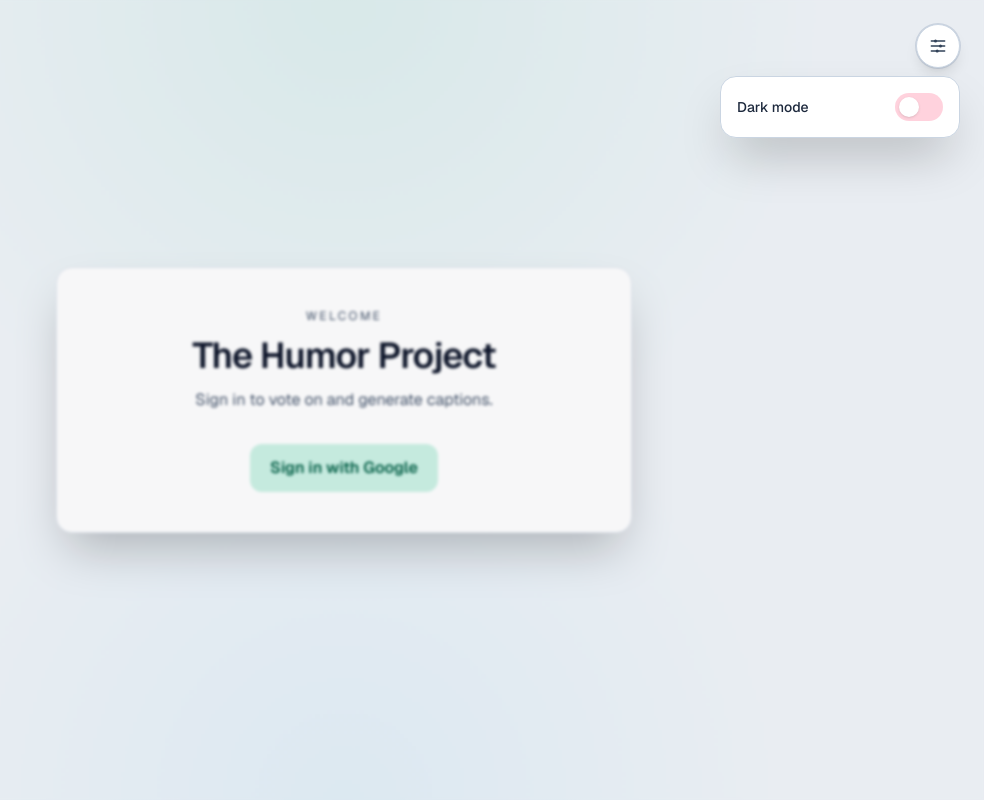
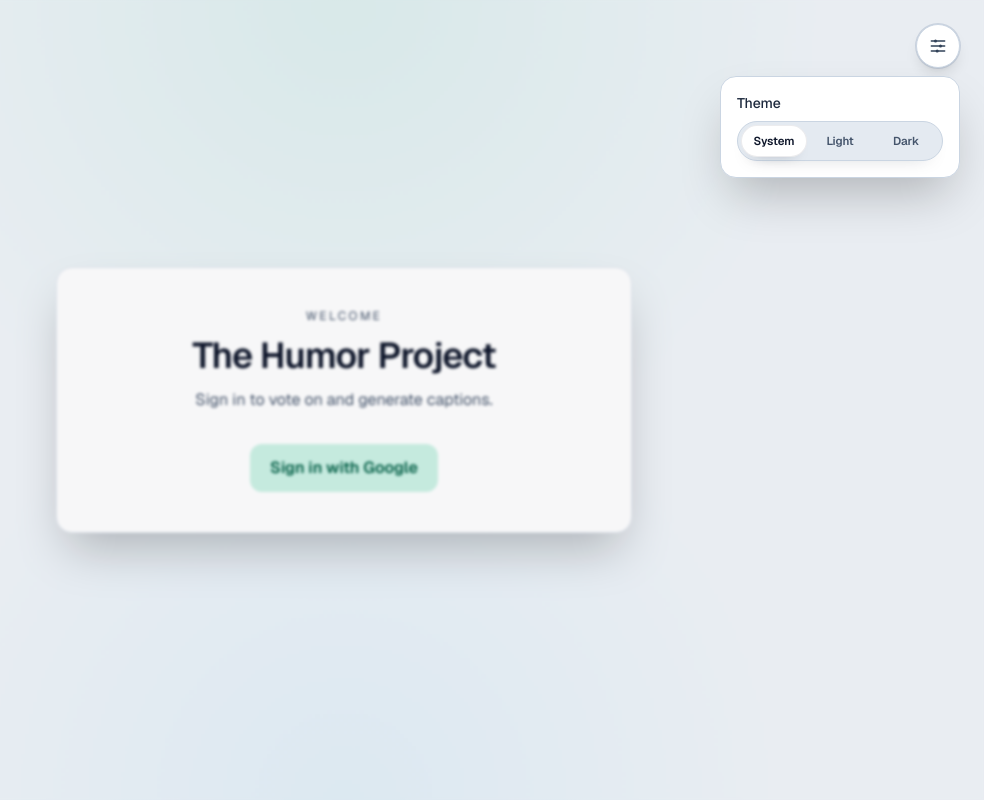
Before and after one commit to nathansun1234/humor-project, a Next.js app: page / in a window 1280 px wide. Both pictures are taken after a click on the button "Open settings". Shown: the whole page, without its empty margins (296-1280 px from the left). Built offline with nearby package versions, Linux system fonts and the light colour scheme; no server answers.

Commit message:
aesthetic improvements

```diff
--- a/src/app/components/SettingsMenu.tsx
+++ b/src/app/components/SettingsMenu.tsx
@@ -14,7 +14,9 @@ import {
 } from '@/lib/protected-settings'
 
 const THEME_STORAGE_KEY = 'ui-theme'
+const THEME_PREFERENCES = ['system', 'light', 'dark'] as const
 type Theme = 'light' | 'dark'
+type ThemePreference = (typeof THEME_PREFERENCES)[number]
 type SettingsMenuProps = {
   showSignOut?: boolean
   showProtectedToggles?: boolean
@@ -22,10 +24,27 @@ type SettingsMenuProps = {
   profileId?: string | null
 }
 
-function applyTheme(theme: Theme) {
+function getSystemTheme(): Theme {
+  if (typeof window === 'undefined' || typeof window.matchMedia !== 'function') {
+    return 'light'
+  }
+
+  return window.matchMedia('(prefers-color-scheme: dark)').matches ? 'dark' : 'light'
+}
+
+function normalizeThemePreference(preference: string | null): ThemePreference {
+  return THEME_PREFERENCES.includes((preference ?? '') as ThemePreference)
+    ? (preference as ThemePreference)
+    : 'system'
+}
+
+function applyThemePreference(preference: ThemePreference): Theme {
+  const effectiveTheme = preference === 'system' ? getSystemTheme() : preference
   const root = document.documentElement
-  root.classList.toggle('dark', theme === 'dark')
-  root.style.colorScheme = theme
+  root.classList.toggle('dark', effectiveTheme === 'dark')
+  root.style.colorScheme = effectiveTheme
+  root.dataset.themePreference = preference
+  return effectiveTheme
 }
 
 export default function SettingsMenu({
@@ -35,7 +54,13 @@ export default function SettingsMenu({
   profileId = null,
 }: SettingsMenuProps) {
   const [isOpen, setIsOpen] = useState(false)
-  const [isDarkMode, setIsDarkMode] = useState(false)
+  const [themePreference, setThemePreference] = useState<ThemePreference>(() => {
+    if (typeof window === 'undefined') {
+      return 'system'
+    }
+
+    return normalizeThemePreference(window.localStorage.getItem(THEME_STORAGE_KEY))
+  })
   const [dynamicBackgroundEnabled, setDynamicBackgroundEnabled] = useState(() =>
     readStoredBoolean(DYNAMIC_BACKGROUND_STORAGE_KEY, true)
   )
@@ -57,20 +82,26 @@ export default function SettingsMenu({
   }, [])
 
   useEffect(() => {
-    const htmlElement = document.documentElement
-    const syncDarkMode = () => {
-      setIsDarkMode(htmlElement.classList.contains('dark'))
+    applyThemePreference(themePreference)
+  }, [themePreference])
+
+  useEffect(() => {
+    if (themePreference !== 'system') return
+    if (typeof window === 'undefined' || typeof window.matchMedia !== 'function') return
+
+    const mediaQueryList = window.matchMedia('(prefers-color-scheme: dark)')
+    const handlePreferenceChange = () => {
+      applyThemePreference('system')
     }
 
-    syncDarkMode()
+    if (typeof mediaQueryList.addEventListener === 'function') {
+      mediaQueryList.addEventListener('change', handlePreferenceChange)
+      return () => mediaQueryList.removeEventListener('change', handlePreferenceChange)
+    }
 
-    const observer = new MutationObserver(syncDarkMode)
-    observer.observe(htmlElement, { attributes: true, attributeFilter: ['class'] })
-
-    return () => {
-      observer.disconnect()
-    }
-  }, [])
+    mediaQueryList.addListener(handlePreferenceChange)
+    return () => mediaQueryList.removeListener(handlePreferenceChange)
+  }, [themePreference])
 
   useEffect(() => {
     if (!isOpen) return
@@ -106,11 +137,10 @@ export default function SettingsMenu({
     }
   }, [])
 
-  const handleToggleTheme = () => {
-    const nextTheme: Theme = isDarkMode ? 'light' : 'dark'
-    window.localStorage.setItem(THEME_STORAGE_KEY, nextTheme)
-    applyTheme(nextTheme)
-    setIsDarkMode(nextTheme === 'dark')
+  const handleThemeChange = (nextPreference: ThemePreference) => {
+    const normalizedPreference = normalizeThemePreference(nextPreference)
+    window.localStorage.setItem(THEME_STORAGE_KEY, normalizedPreference)
+    setThemePreference(normalizedPreference)
   }
 
   const handleToggleDynamicBackground = () => {
@@ -195,7 +225,7 @@ export default function SettingsMenu({
           isOpen ? 'pointer-events-auto translate-y-0 scale-100 opacity-100' : 'pointer-events-none -translate-y-1 scale-95 opacity-0'
         }`}
       >
-        <ToggleRow label="Dark mode" enabled={isDarkMode} onToggle={handleToggleTheme} />
+        <ThemeSegmentRow themePreference={themePreference} onChange={handleThemeChange} />
 
         {showProtectedToggles && (
           <>
@@ -313,3 +343,49 @@ function ToggleRow({
     </div>
   )
 }
+
+function ThemeSegmentRow({
+  themePreference,
+  onChange,
+}: {
+  themePreference: ThemePreference
+  onChange: (nextPreference: ThemePreference) => void
+}) {
+  const activeThemeIndex = Math.max(THEME_PREFERENCES.indexOf(themePreference), 0)
+
+  return (
+    <div className="flex flex-col items-start gap-2">
+      <span className="text-sm font-medium text-slate-800 dark:text-neutral-100">Theme</span>
+      <div
+        role="radiogroup"
+        aria-label="Theme preference"
+        className="w-full rounded-full border border-slate-300 bg-slate-200/90 p-[3px] shadow-[0_8px_20px_-16px_rgba(15,23,42,0.42)] dark:border-white/15 dark:bg-[rgba(30,30,36,0.82)]"
+      >
+        <div className="relative grid min-h-8 grid-cols-3 items-stretch">
+          <span
+            aria-hidden
+            className="pointer-events-none absolute inset-y-0 left-0 w-1/3 rounded-full bg-white shadow-[0_8px_14px_-12px_rgba(15,23,42,0.38),inset_0_0_0_1px_rgba(15,23,42,0.08)] transition-transform duration-[250ms] ease-[cubic-bezier(0.2,0.78,0.18,1)] dark:bg-[#050505] dark:shadow-[0_10px_22px_-12px_rgba(0,0,0,0.9),inset_0_0_0_1px_rgba(255,255,255,0.08)]"
+            style={{ transform: `translateX(${activeThemeIndex * 100}%)` }}
+          />
+          {THEME_PREFERENCES.map((preference) => {
+            const isActive = themePreference === preference
+            return (
+              <button
+                key={preference}
+                type="button"
+                role="radio"
+                aria-checked={isActive}
+                onClick={() => onChange(preference)}
+                className={`relative z-10 rounded-full bg-transparent px-1 py-[0.35rem] text-center text-[0.72rem] font-semibold tracking-[-0.01em] transition-colors ${
+                  isActive ? 'text-slate-900 dark:text-slate-50' : 'text-slate-600 dark:text-slate-300'
+                }`}
+              >
+                {preference.charAt(0).toUpperCase() + preference.slice(1)}
+              </button>
+            )
+          })}
+        </div>
+      </div>
+    </div>
+  )
+}
--- a/src/app/layout.tsx
+++ b/src/app/layout.tsx
@@ -25,13 +25,21 @@ export default function RootLayout({
   const themeBootScript = `
     (() => {
       try {
-        // Reset per-load defaults: light theme + dynamic background enabled.
-        localStorage.setItem('ui-theme', 'light');
+        const storedTheme = localStorage.getItem('ui-theme');
+        const preference =
+          storedTheme === 'dark' || storedTheme === 'light' || storedTheme === 'system'
+            ? storedTheme
+            : 'system';
+        const prefersDark =
+          preference === 'system' &&
+          window.matchMedia &&
+          window.matchMedia('(prefers-color-scheme: dark)').matches;
+        const resolved = preference === 'system' ? (prefersDark ? 'dark' : 'light') : preference;
         localStorage.setItem('protected-dynamic-background', 'true');
-        const resolved = 'light';
         const root = document.documentElement;
         root.classList.toggle('dark', resolved === 'dark');
         root.style.colorScheme = resolved;
+        root.dataset.themePreference = preference;
       } catch {}
     })();
   `;
--- a/src/app/protected/components/ProtectedPanelSwitcher.tsx
+++ b/src/app/protected/components/ProtectedPanelSwitcher.tsx
@@ -74,9 +74,7 @@ export default function ProtectedPanelSwitcher({
 
   return (
     <>
-      <div
-        className="fixed bottom-4 left-1/2 z-[110] w-[calc(100vw-2rem)] max-w-md -translate-x-1/2 sm:bottom-5"
-      >
+      <div className="fixed top-4 left-1/2 z-[110] w-[min(calc(100vw-1rem),44rem)] -translate-x-1/2 sm:top-6">
         <div
           role="group"
           aria-label="Protected page panel selector"
--- a/src/app/protected/page.tsx
+++ b/src/app/protected/page.tsx
@@ -19,6 +19,8 @@ type ImageRecord = {
     id: string
     url?: string | null
 }
+
+const IMAGE_LOOKUP_CHUNK_SIZE = 50
 
 function shuffleCaptions(captions: CaptionRecord[]): CaptionRecord[] {
     const shuffled = [...captions]
@@ -56,15 +58,19 @@ export default async function ProtectedPage() {
     const imageUrlById = new Map<string, string | null>()
 
     if (imageIds.length > 0) {
+        for (let index = 0; index < imageIds.length; index += IMAGE_LOOKUP_CHUNK_SIZE) {
+            const imageIdChunk = imageIds.slice(index, index + IMAGE_LOOKUP_CHUNK_SIZE)
             const { data: imageRows, error: imageError } = await supabase
                 .from('images')
                 .select('id,url')
-            .in('id', imageIds)
+                .in('id', imageIdChunk)
                 .eq('is_public', true)
 
             if (imageError) {
                 imageLookupError = imageError.message
-        } else {
+                break
+            }
+
             for (const image of ((imageRows ?? []) as ImageRecord[])) {
                 imageUrlById.set(image.id, image.url ?? null)
             }
```
Lines whose indentation alone changed are shown as unchanged.
